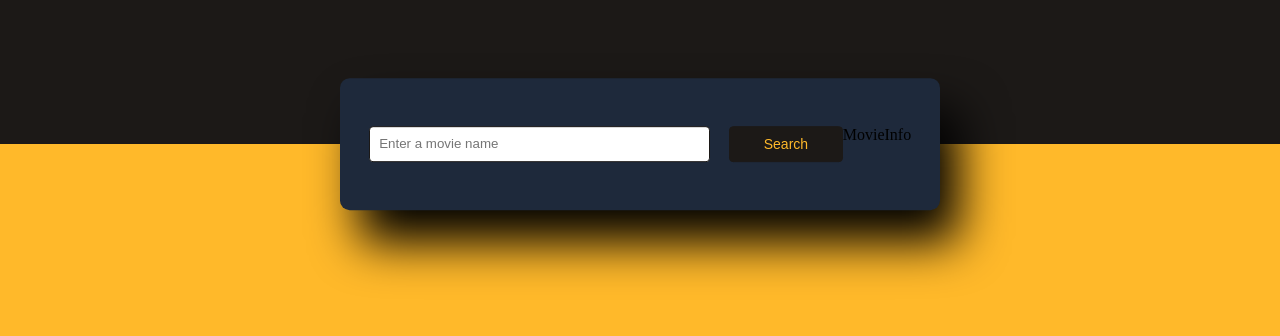
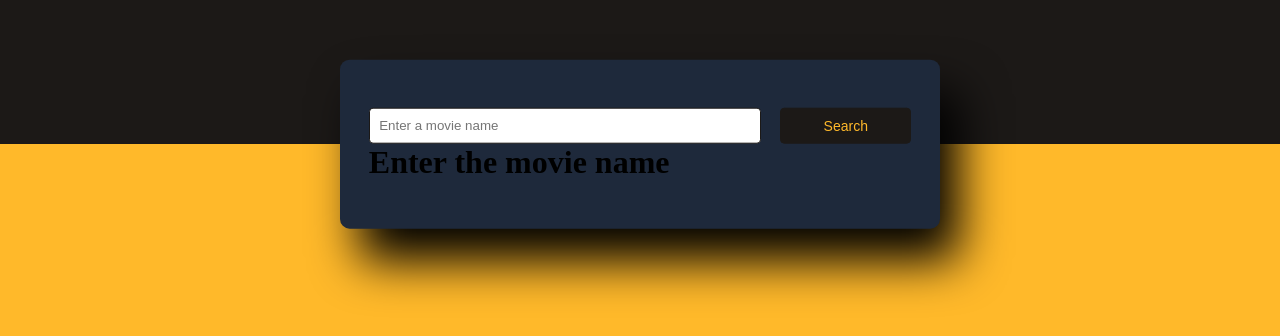
Before and after one commit to AndreyZaginay/movie-app, a React (Create React App) app: page / in a window 1280 px wide. Shown: the part 256-592 px from the top of the page. Built offline with nearby package versions, Linux system fonts and the light colour scheme.

Commit message:
add logic to movieInfo component

```diff
--- a/src/components/Movie.jsx
+++ b/src/components/Movie.jsx
@@ -1,6 +1,7 @@
 import React, { useState } from 'react';
 import MyButton from './UI/button/MyButton';
 import MyInput from './UI/input/MyInput';
+import Loader from './UI/Loader/Loader'
 import { useFetching } from '../hooks/useFetching';
 import MovieService from '../API/MovieService';
 import MovieInfo from './MovieInfo';
@@ -16,6 +17,8 @@ const Movie = () => {
       }
       const response = await MovieService.getMovieByTitle(title);
       setMovie(response.data);
+      console.log(response);
+      setTitle('');
   })
 
   return (
@@ -31,7 +34,13 @@ const Movie = () => {
               Search
             </MyButton>
           </div>
-        <MovieInfo/>
+          {movieError &&
+          <h1>Error: ${movieError}</h1>
+          }
+          {isMovieLoading
+            ? <Loader/>
+            : <MovieInfo movie={movie}/>
+          }
     </div>
   )
 }
--- a/src/components/MovieInfo.jsx
+++ b/src/components/MovieInfo.jsx
@@ -1,8 +1,20 @@
 import React from 'react'
 
-const MovieInfo = (props) => {
+const MovieInfo = ({ movie }) => {
+
+  if (!movie) {
+    return <h1>Enter the movie name</h1>
+  }
+
   return (
-    <div>MovieInfo</div>
+        <div>
+          {movie.Response === 'True'
+          ? <div>
+            {movie.Title}
+          </div>
+          : <h1>Movie with that name doesn't exist</h1>
+          }
+        </div>
   )
 }
 
--- a/src/styles/App.css
+++ b/src/styles/App.css
@@ -11,6 +11,7 @@
 
 .App {
   height: 100%;
+  display: flex;
 }
 
 .movie {
@@ -26,6 +27,7 @@
   border-radius: 0.6em;
   box-shadow: 1.2em 2em 3em;
   display: flex;
+  flex-direction: column;
 }
 
 .search {
@@ -33,5 +35,4 @@
   width: 100%;
   grid-template-columns: 9fr 3fr;
   gap: 1.2em;
-
 }
```
